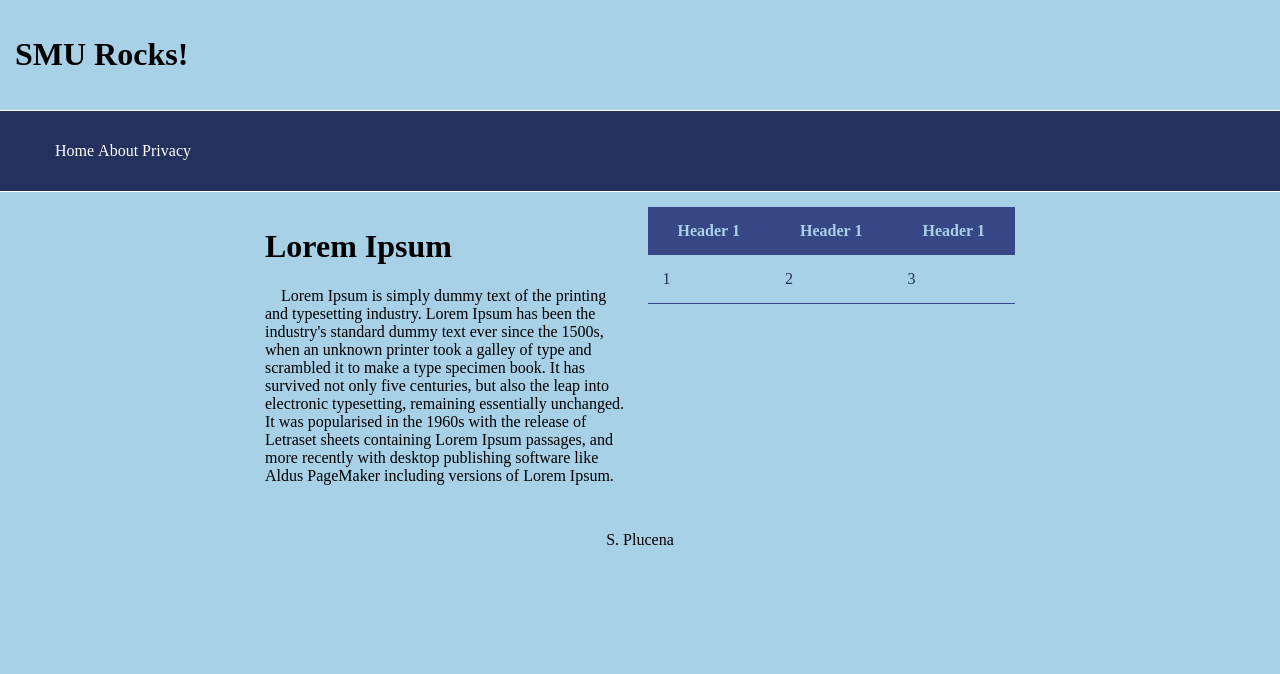
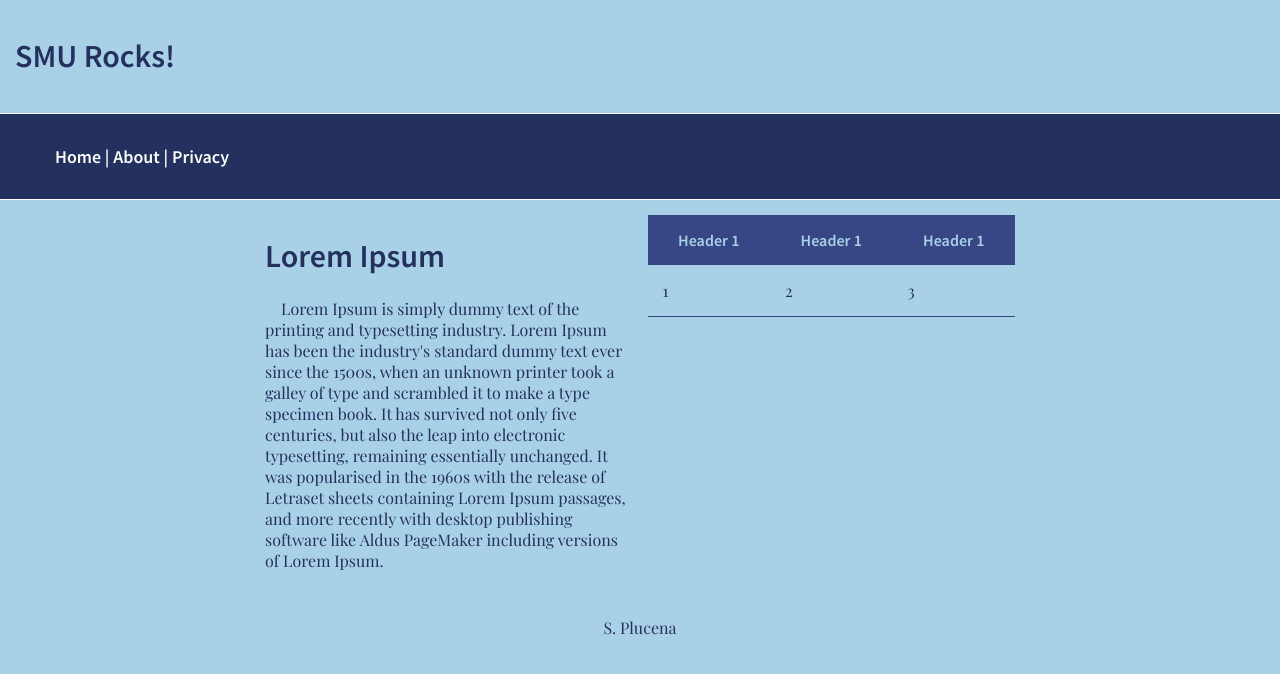
Before and after one commit to splucena/Test_Webinar, a plain HTML site: page index.html in a window 1280 px wide. Drawn offline with nearby package versions, Linux system fonts and the light colour scheme.

Commit message:
added font-family variable

```diff
--- a/index.html
+++ b/index.html
@@ -5,6 +5,8 @@
     <meta charset="UTF-8">
     <meta name="viewport" content="width=device-width, initial-scale=1.0">
     <title>Document</title>
+    <link href="https://fonts.googleapis.com/css2?family=Playfair+Display&display=swap" rel="stylesheet">
+    <link href="https://fonts.googleapis.com/css2?family=Source+Sans+Pro:wght@600&display=swap" rel="stylesheet">
     <link rel="stylesheet" href="static/css/style.css">
 </head>
 
@@ -15,8 +17,8 @@
         </div>
         <nav class="nav">
             <ul>
-                <li><a href="" class="active">Home</a></li>
-                <li><a href="">About</a></li>
+                <li><a href="" class="active">Home |</a></li>
+                <li><a href="">About |</a></li>
                 <li><a href="">Privacy</a></li>
             </ul>
         </nav>
--- a/static/scss/style.scss
+++ b/static/scss/style.scss
@@ -7,6 +7,15 @@ $background-color: #A8D0E6;
 $border-color: #F8E9A1;
 
 $global-padding: 15px;
+$font-serif:'Playfair Display',
+serif;
+$font-sans-serif: 'Source Sans Pro',
+sans-serif;
+
+html {
+    color: $primary-color;
+    font-family: $font-serif;
+}
 
 body {
     background-color: $background-color;
@@ -43,6 +52,7 @@ $sizes: (2em, 1.75em, 1.5em, 1.25em, 1em, 0.75em);
 @for $i from 1 through length($sizes) {
     h#{$i} {
         font-size: nth($sizes, $i);
+        font-family: $font-sans-serif;
     }
 }
 
@@ -57,6 +67,8 @@ ul {
         a {
             text-decoration: none;
             color: #000;
+            font-family: $font-sans-serif;
+            font-size: 18px;
 
             &:link {
                 color: blue;
@@ -116,6 +128,7 @@ table {
     th {
         background-color: $secondary-color;
         color: $background-color;
+        font-family: $font-sans-serif;
     }
 
     td {
```
Also changed, not shown: static/css/style.css, 1 other file.
